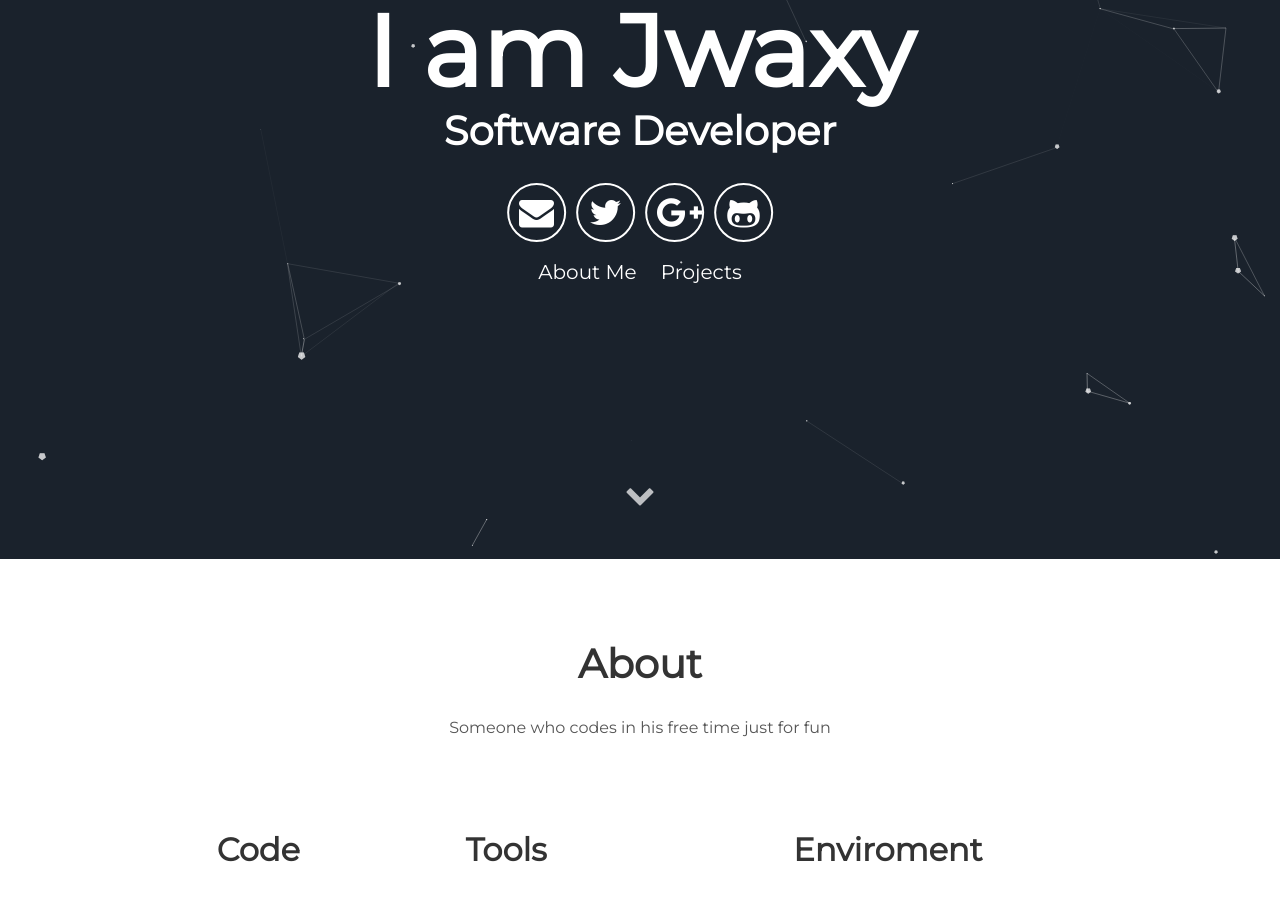
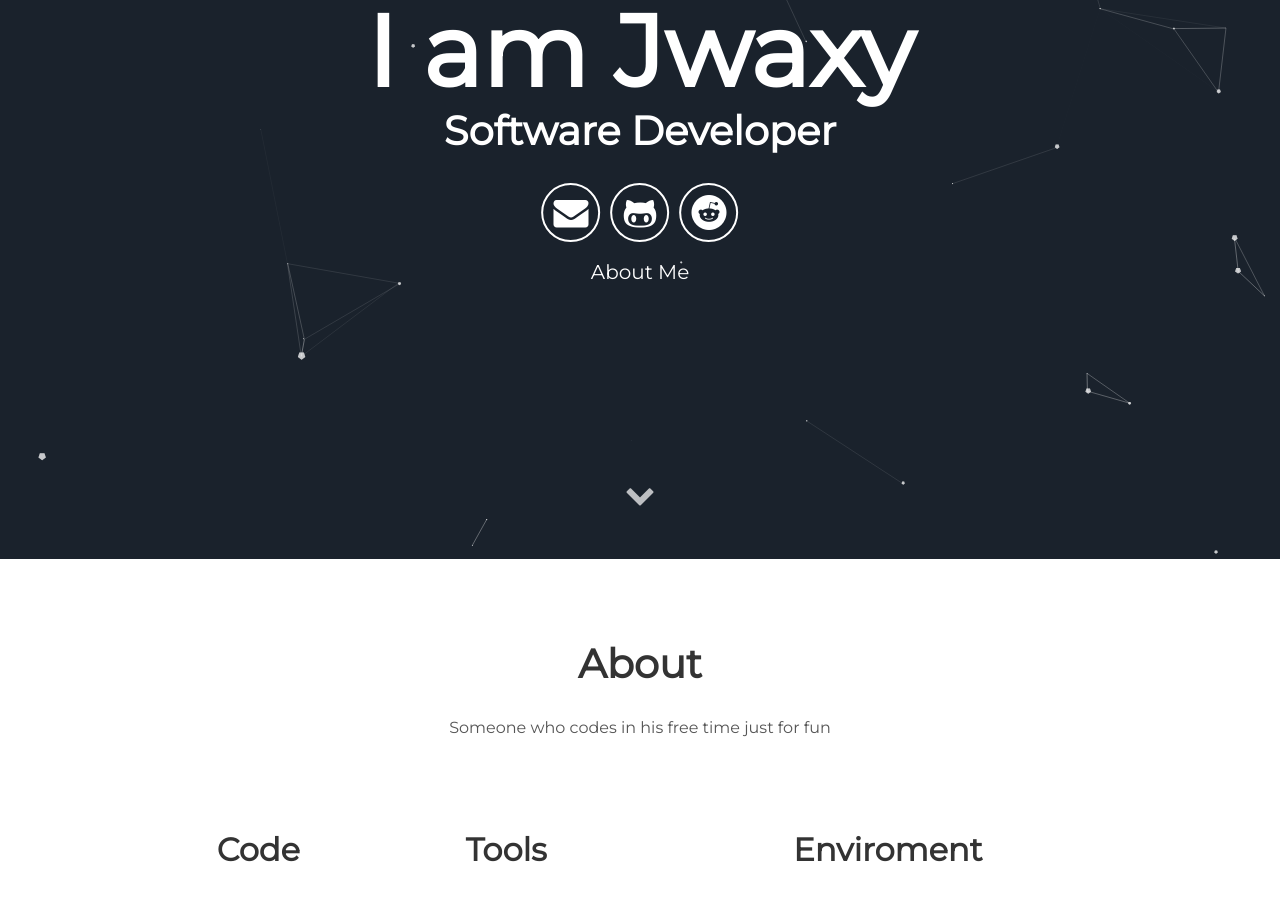
Before and after one commit to jwaxy/jwaxy.github.io, a Jekyll site: the page built from index.html, in a window 1280 px wide and 900 px high, scrolled down 341 px. Built offline with Jekyll 4.4.1, drawn with Linux system fonts in a browser that asks for light colours.

Commit message:
Update header.html

```diff
--- a/_includes/header.html
+++ b/_includes/header.html
@@ -5,14 +5,13 @@
         <span class="site-description">{{site.user_title}}</span>
       </h1>
       <div class="header-icons">
-        <a aria-label="Send email" href="#"><i class="icon fa fa-envelope"></i></a>
-        <a aria-label="My Twitter" target="_blank" href="#"><i class="icon fa fa-twitter" aria-hidden="true"></i></a>
-        <a aria-label="My Google Plus" target="_blank" href="#"><i class="icon fa fa-google-plus" aria-hidden="true"></i></a>
-        <a aria-label="My Github" target="_blank" href="#"><i class="icon fa fa-github-alt" aria-hidden="true"></i></a>
+        <a aria-label="Send email" href="mailto:me@yxawj.aleeas.com"><i class="icon fa fa-envelope"></i></a>
+        <a aria-label="My Github" target="_blank" href="https://github.com/jwaxy/"><i class="icon fa fa-github-alt" aria-hidden="true"></i></a>
+        <a aria-label="My Reddit" target="_blank" href="https://www.reddit.com/user/jwaxy01"><i class="icon fa fa-reddit" aria-hidden="true"></i></a>
       </div>
       <div class="header-links">
         <a class="link" href="#about" data-scroll>About Me</a>
-        <a class="link" href="#projects" data-scroll>Projects</a>
+        <!-- <a class="link" href="#projects" data-scroll>Projects</a> -->
       </div>
   </div>
   <a class="down" href="#about" data-scroll><i class="icon fa fa-chevron-down" aria-hidden="true"></i></a>
```
